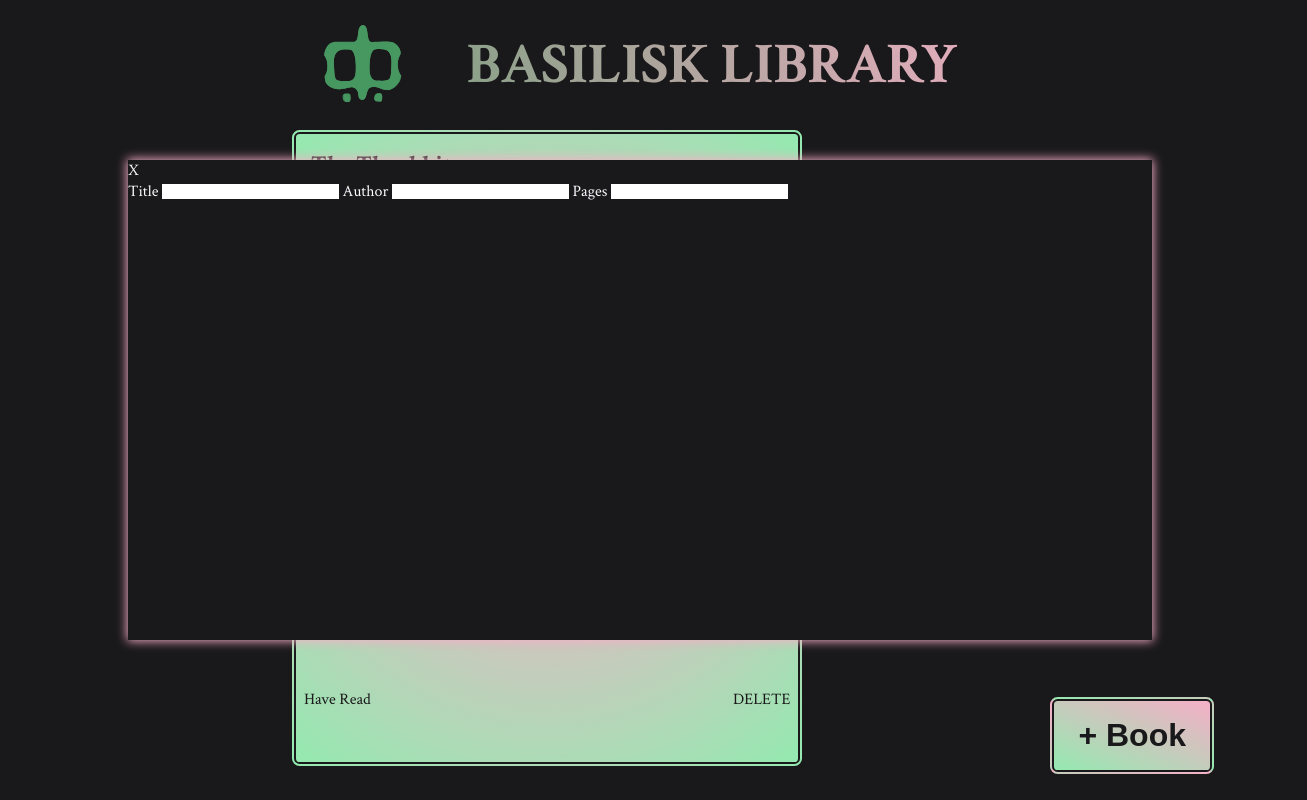
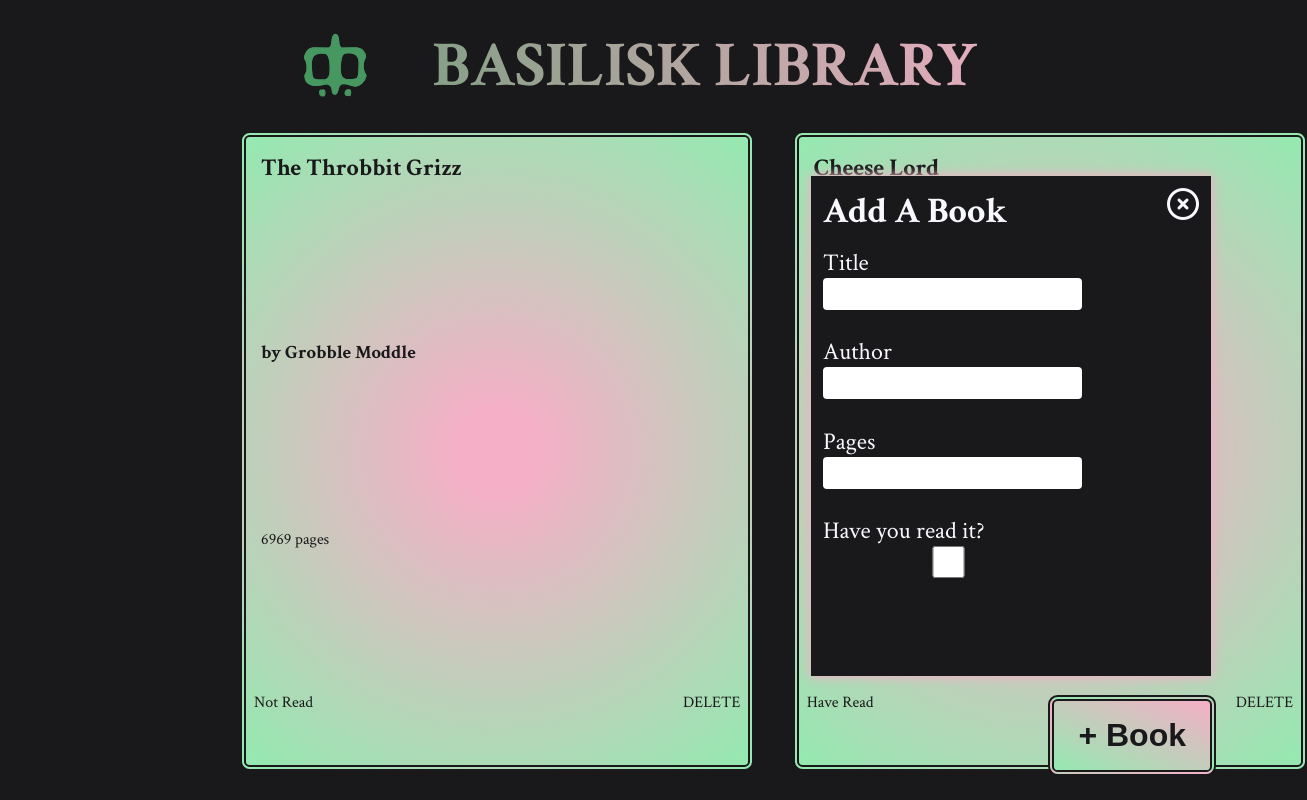
Before and after one commit to jake-abed/book-library, a website: page index.html in a window 1280 px wide. Both pictures are taken after a click on the button "+ Book". Shown: the whole page, 1307 px wide, since content can reach past the window. Drawn offline with Linux system fonts and the light colour scheme; a web font is replaced by a local one.

Commit message:
Style Add Book Modal More & Slight Library Change

```diff
--- a/css/global.css
+++ b/css/global.css
@@ -26,11 +26,12 @@ body {
 h1 {
 	color: var(--library-green);
 	text-align: center;
-	font-size: calc(2rem + 2vw);
+	font-size: calc(2rem + 2.5vw);
+	vertical-align: middle;
 }
 
 img {
-	width: 80px;
+	width: calc(40px + 2vw);
 }
 
 @keyframes background-pan {
@@ -57,7 +58,7 @@ header {
 }
 
 .library-wrapper {
-	width: min(700px, 85vw);
+	width: min(800px, 85vw);
 	height: 80vh;
 	margin: 0 auto;
 	display: grid;
@@ -137,10 +138,10 @@ svg {
 	display: none;
 	position: fixed;
 	z-index: 1;
-	right: 10vw;
-	bottom: 20vh;
-	width: 80vw;
-	height: 60vh;
+	right: calc(5vw + 5px);
+	bottom: calc(3vh + 100px);
+	width: min(400px, 80vw);
+	height: min(500px, 75vh);
 	overflow: auto;
 	background-color: var(--library-black);
 	box-shadow: 0 0 10px 1px var(--library-light-pink);
@@ -148,6 +149,41 @@ svg {
 
 .add-book-modal.active {
 	display: block;
+}
+
+.form-wrapper {
+	display: grid;
+	height: 95%;
+	margin: 0.75rem;
+	grid-template: 1fr 7fr / 5fr 1fr;
+}
+
+.form-header {
+	font-size: 2.25rem;
+}
+
+.close-modal {
+	font-size: 2rem;
+	margin-left: auto;
+}
+
+.add-book-form {
+	display: grid;
+	grid-template: 3fr 3fr 3fr 3fr 2fr / 1fr;
+}
+
+.add-book-form label {
+	display: block;
+	font-size: 1.5rem;
+}
+
+.add-book-form label input {
+	display: block;
+	height: 2rem;
+	width: 80%;
+	padding-left: 0.5rem;
+	color: var(--library-black);
+	border-radius: 0.25rem;
 }
 
 .add-book:hover {
@@ -159,6 +195,14 @@ svg {
 	.library-wrapper {
 		grid-template-columns: repeat(2, 1fr);
 		grid-template-rows: min-content;
+	}
+}
+
+@media screen and (max-width: 420px) {
+	.library-wrapper {
+		grid-template-columns: repeat(1, 1fr);
+		grid-template-rows: min-content;
+		width: 65vw;
 	}
 }
 
--- a/index.html
+++ b/index.html
@@ -5,6 +5,7 @@
 	<meta http-equiv="X-UA-Compatible" content="IE=edge">
 	<meta name="viewport" content="width=device-width, initial-scale=1.0">
 	<link rel="stylesheet" href="./css/global.css">
+	<script src="https://kit.fontawesome.com/ba3e25af34.js" crossorigin="anonymous"></script>
 	<script defer type="text/javascript" src="./scripts/main.js"></script>
 	<title>Basilisk Book Library
 	</title>
@@ -17,25 +18,20 @@
 		</header>
 		<body>
 			<div class="library-wrapper">
-				<div class="book-card">
-					<h2 class="book-title">The Throbbit</h2>
-					<h3 class="book-author">Grobble Mod</h3>
-					<p class="page-count">69 pages</p>
-					<div class="button-wrapper">
-						<div class="have-read">Have Read</div>
-						<div class="delete-book">DELETE</div>
-					</div>
-				</div>
 			</div>
 		</body>
 		<button type="button" class="add-book">+ Book</button>
 		<div class="add-book-modal">
-			<span class="close-modal">X</span>
-			<form class="add-book-form" onSubmit="processBookInput()">
-				<label for="form-title">Title <input id="form-title" name="title" type="text"></label>
-				<label for="form-author">Author <input id="form-author" name="author" type="text"></label>
-				<label for="form-pages">Pages <input id="form-pages" name="pages" type="number"></label>
-			</form>
+			<div class="form-wrapper">
+				<h2 class="form-header">Add A Book</h2>
+				<i class="fa-regular fa-circle-xmark close-modal"></i>
+				<form class="add-book-form" onSubmit="processBookInput()">
+					<label for="form-title">Title <input id="form-title" name="title" type="text"></label>
+					<label for="form-author">Author <input id="form-author" name="author" type="text"></label>
+					<label for="form-pages">Pages <input id="form-pages" name="pages" type="number"></label>
+					<label for="form-read">Have you read it? <input id="form-read" name="have-read" type="checkbox"></label>
+				</form>
+			</div>
 		</div>
 	</main>
 </body>
--- a/scripts/main.js
+++ b/scripts/main.js
@@ -77,6 +77,8 @@ const populateLibraryWrapper = () => {
 	bookLibrary.forEach(book => createBookCard(book));
 }
 
+populateLibraryWrapper();
+
 display.addBookButton.addEventListener('click', () => {
 	return display.addBookModal.classList.add('active');
 });
```
